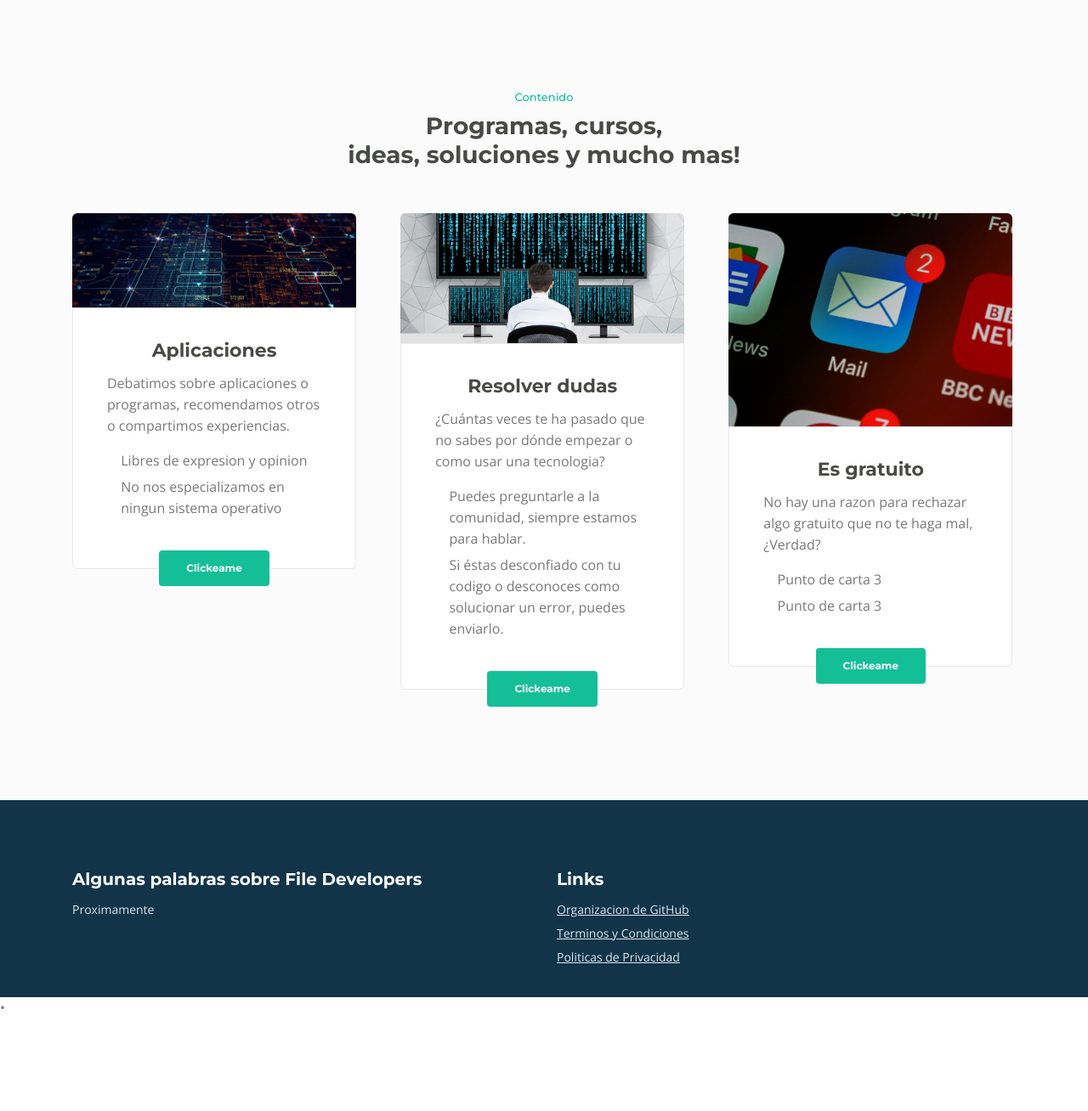
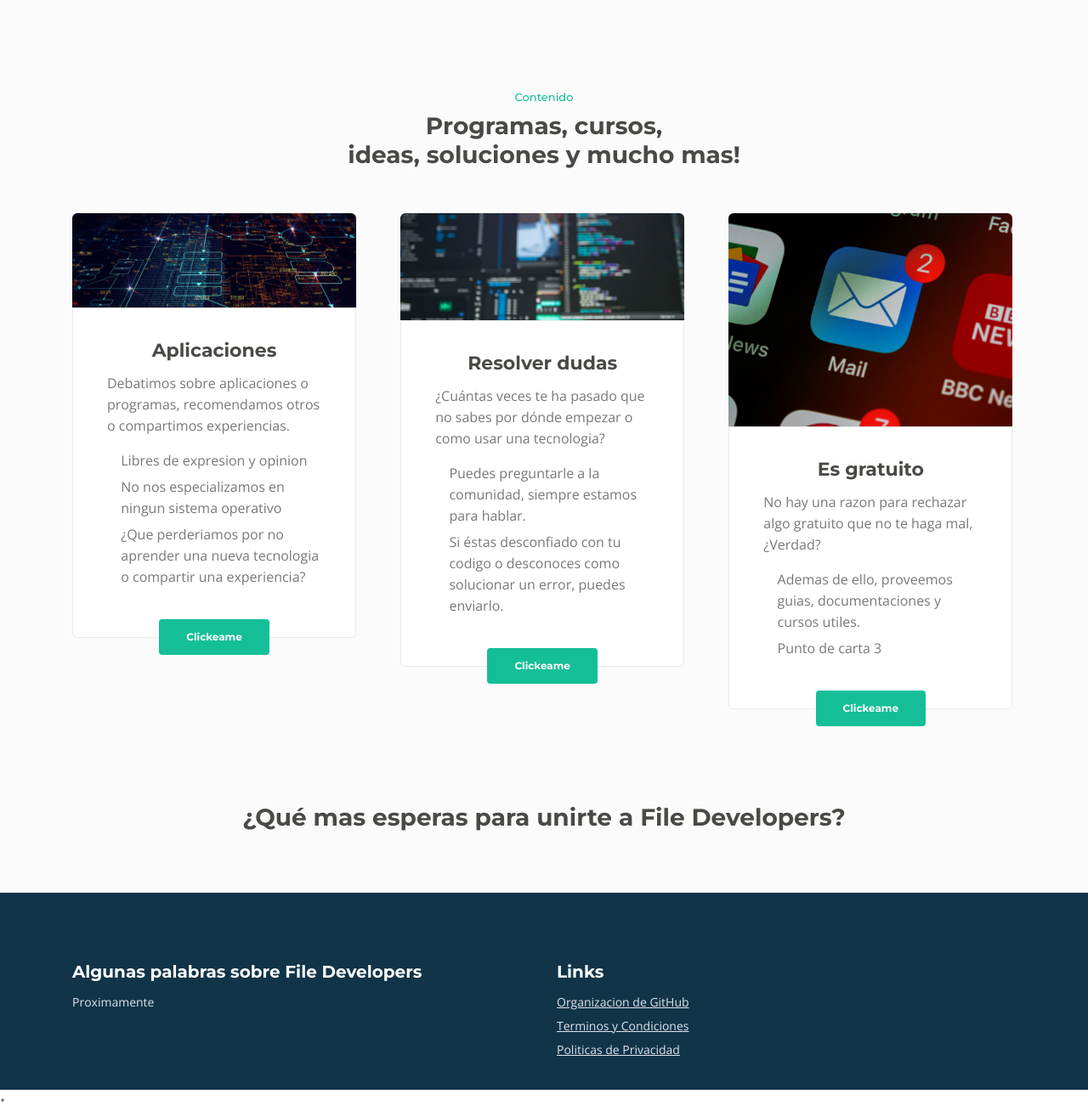
Before and after one commit to file-developers/web, a Flask app: page / in a window 1280 px wide. Shown: the part 1783-3091 px from the top of the page at 85% size. Before the commit the page ends 2971 px from the top, so only its background shows below. Run offline with Flask 2, Linux system fonts and the light colour scheme; some libraries are stand-ins or nearby versions; some web fonts are replaced.

Commit message:
New Changes

```diff
--- a/templates/index.html
+++ b/templates/index.html
@@ -116,6 +116,10 @@
                 <i class="fas fa-square"></i>
                 <div class="media-body">No nos especializamos en ningun sistema operativo</div>
               </li>
+              <li class="media">
+                <i class="fas fa-square"></i>
+                <div class="media-body">¿Que perderiamos por no aprender una nueva tecnologia o compartir una experiencia?</div>
+              </li>
             </ul>
           </div>
 
@@ -128,7 +132,7 @@
         <!-- Card 2 -->
         <div class="card">
           <div class="card-image">
-            <img src="{{ url_for('static', filename='img/services-2.jpg') }}" alt="Servicio 2" class="img-fluid">
+            <img src="{{ url_for('static', filename='img/services-3img.jpg') }}" alt="Servicio 2" class="img-fluid">
           </div>
           <div class="card-body">
             <h3 class="card-title">Resolver dudas</h3>
@@ -162,7 +166,7 @@
             <ul class="list-unstyled li-space-lg">
               <li class="media">
                 <i class="fas fa-square"></i>
-                <div class="media-body">Punto de carta 3</div>
+                <div class="media-body">Ademas de ello, proveemos guias, documentaciones y cursos utiles.</div>
               </li>
               <li class="media">
                 <i class="fas fa-square"></i>
@@ -175,6 +179,11 @@
           </div>
         </div>
         <!-- End of Card 3 -->
+      </div> <!-- End of Col -->
+    </div> <!-- End of Row -->
+    <div class="row">
+      <div class="col-lg-12">
+        <h2>¿Qué mas esperas para unirte a File Developers?</h2>
       </div>
     </div>
   </div>
```
Also changed, not shown: static/img/services-2n.jpg (renamed from static/img/services-2.jpg), static/img/services-3img.jpg.
